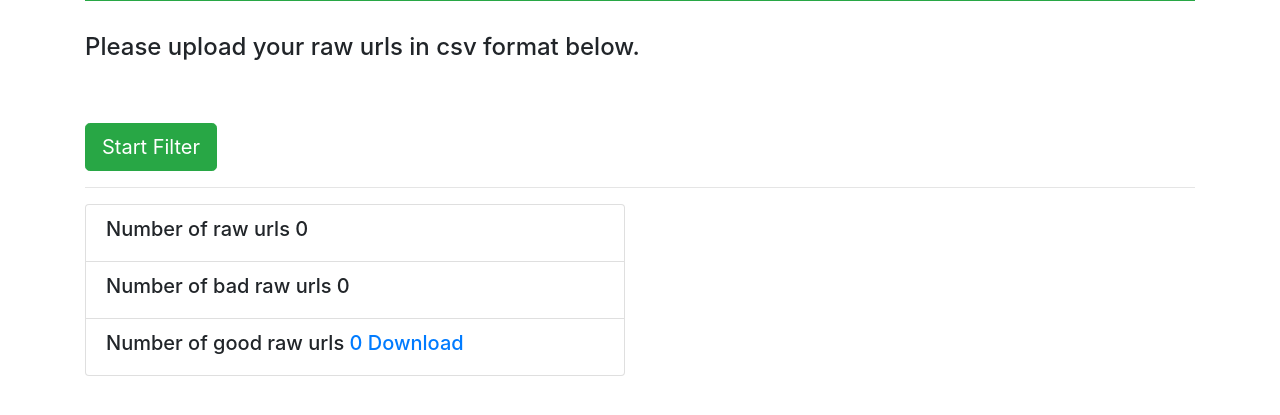
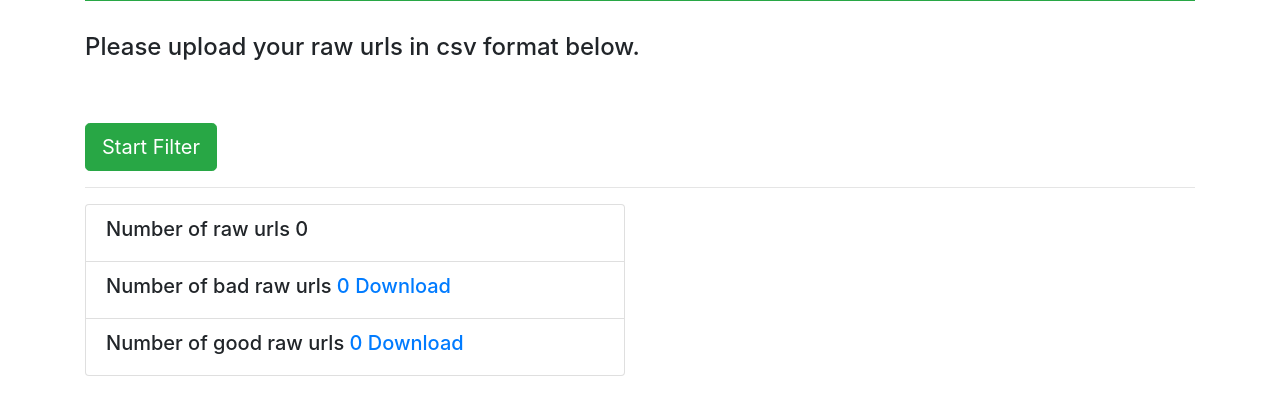
Before and after one commit to TechRenT/filter-app, a Django app: page / in a window 1280 px wide. Shown: the part 287-702 px from the top of the page. Run offline with Django 3.2, Linux system fonts and the light colour scheme; some libraries are stand-ins or nearby versions.

Commit message:
Add download button for badurls.csv

```diff
--- a/filters/templates/filters/upload.html
+++ b/filters/templates/filters/upload.html
@@ -40,7 +40,8 @@
           </li>
           <li class="list-group-item">
             <h5 class="list-group-item-heading">Number of bad raw urls
-              <span class="tag tag-danger tag-pill pull-xs-right">{{ bad_urls|length }}</span>
+              <a href="/media/badurls.csv"><span class="tag tag-danger tag-pill pull-xs-right">{{ bad_urls|length }}</span></a>
+              <a href="/media/badurls.csv"><span class="tag tag-danger tag-pill pull-xs-right">Download</span></a>
             </h5>
           </li>
           <li class="list-group-item">
```
